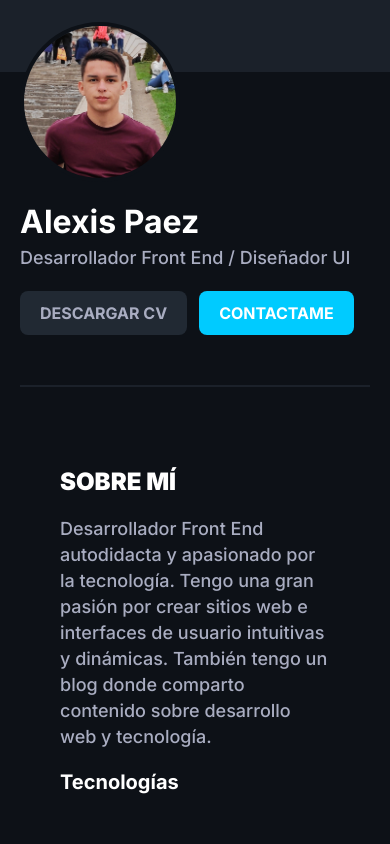
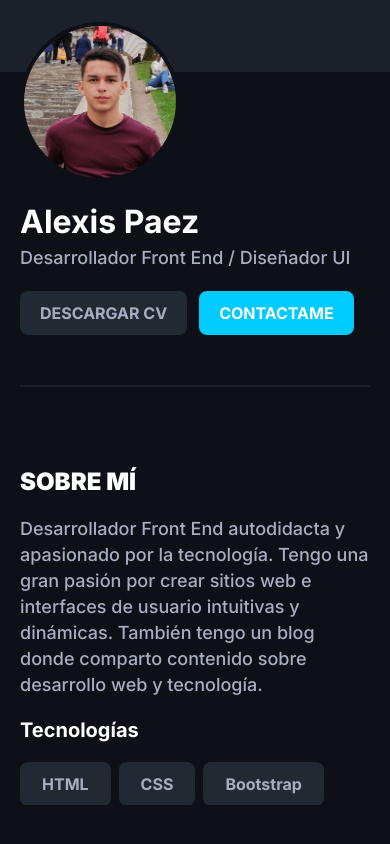
Before and after one commit to AlexisPaez11/website, a React (Create React App) app: page /About in a window 390 px wide. Shown: the part 208-1052 px from the top of the page. Built offline with nearby package versions, Linux system fonts and the light colour scheme; a web font is replaced by a local one.

Commit message:
about sections css modified

```diff
--- a/src/index.css
+++ b/src/index.css
@@ -1229,8 +1229,11 @@ footer {
     .scroll-to-top.scrollToTopButton {
         right: 2rem;
     }
-    section, .header-section {
+    section, .header-section, .about .aboutMe-section, .about .workspace-section {
         padding: 8rem 2rem;
+    }
+    .about .workspace-section{
+        padding: 0rem 2rem 8rem 2rem;
     }
     .aboutInfo {
         padding: 0 2rem;
```
